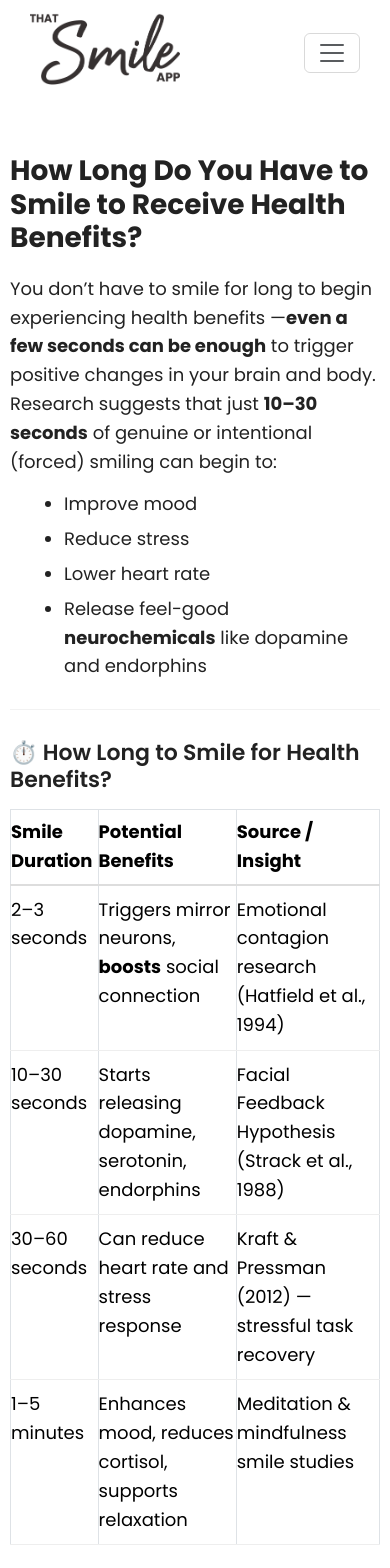
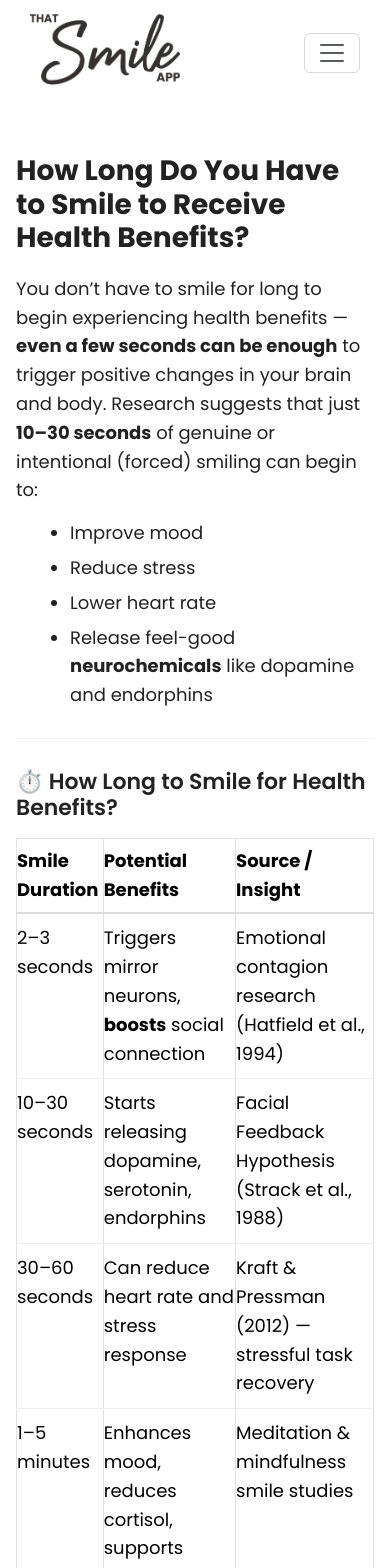
Before and after one commit to That-Smile-App/thatsmileapp, a React (Create React App) app in the folder web/: page /smilescience/how-long-do-you-have-to-smile-to-receive-health-benefits in a window 390 px wide. Shown: the top 1568 px of the page. Built offline with nearby package versions, Linux system fonts and the light colour scheme.

Commit message:
remove bad char and added padding for mobile

```diff
--- a/web/src/Screens/Articles/how-does-smiling-boost-energy.jsx
+++ b/web/src/Screens/Articles/how-does-smiling-boost-energy.jsx
@@ -3,7 +3,7 @@ import "./smile-pages.css";
 
 export default function HowDoesSmilingBoostEnergy() {
   return (
-    <div className="container-box mt-5 mb-5 smile-page">  ">
+    <div className="container-box mt-5 mb-5 smile-page">
 
       <h1>How Does Smiling Boost Energy?</h1>
 
--- a/web/src/Screens/Articles/smile-pages.css
+++ b/web/src/Screens/Articles/smile-pages.css
@@ -163,3 +163,20 @@
 .smile-page .text-xl::before {
   line-height: 1;
 }
+
+/**************************************
+  MOBILE SIDE PADDING
+***************************************/
+@media (max-width: 768px) {
+  .smile-page {
+    padding-left: 16px;
+    padding-right: 16px;
+  }
+
+  /* Optional: tighten tables on phones */
+  .smile-page table {
+    width: 100%;
+    display: block;
+    overflow-x: auto;
+  }
+}
```
